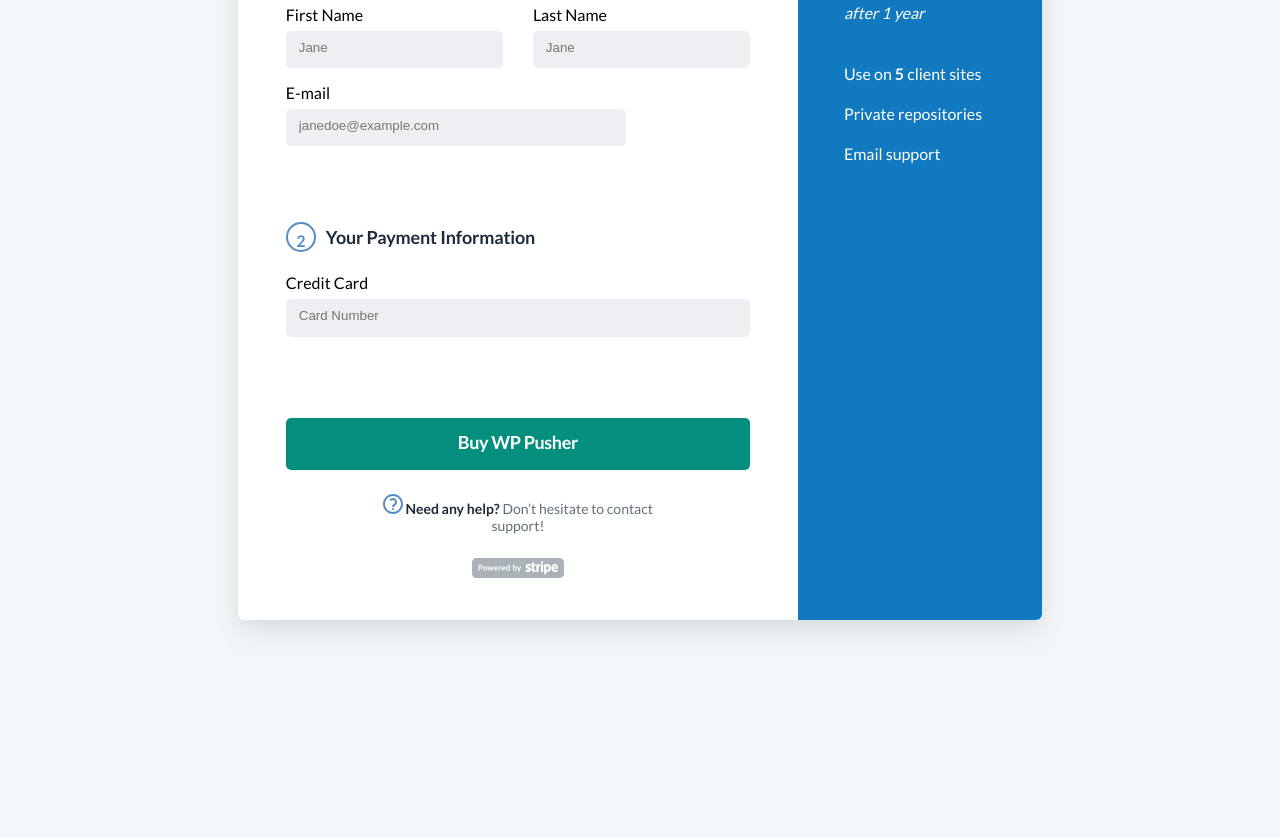
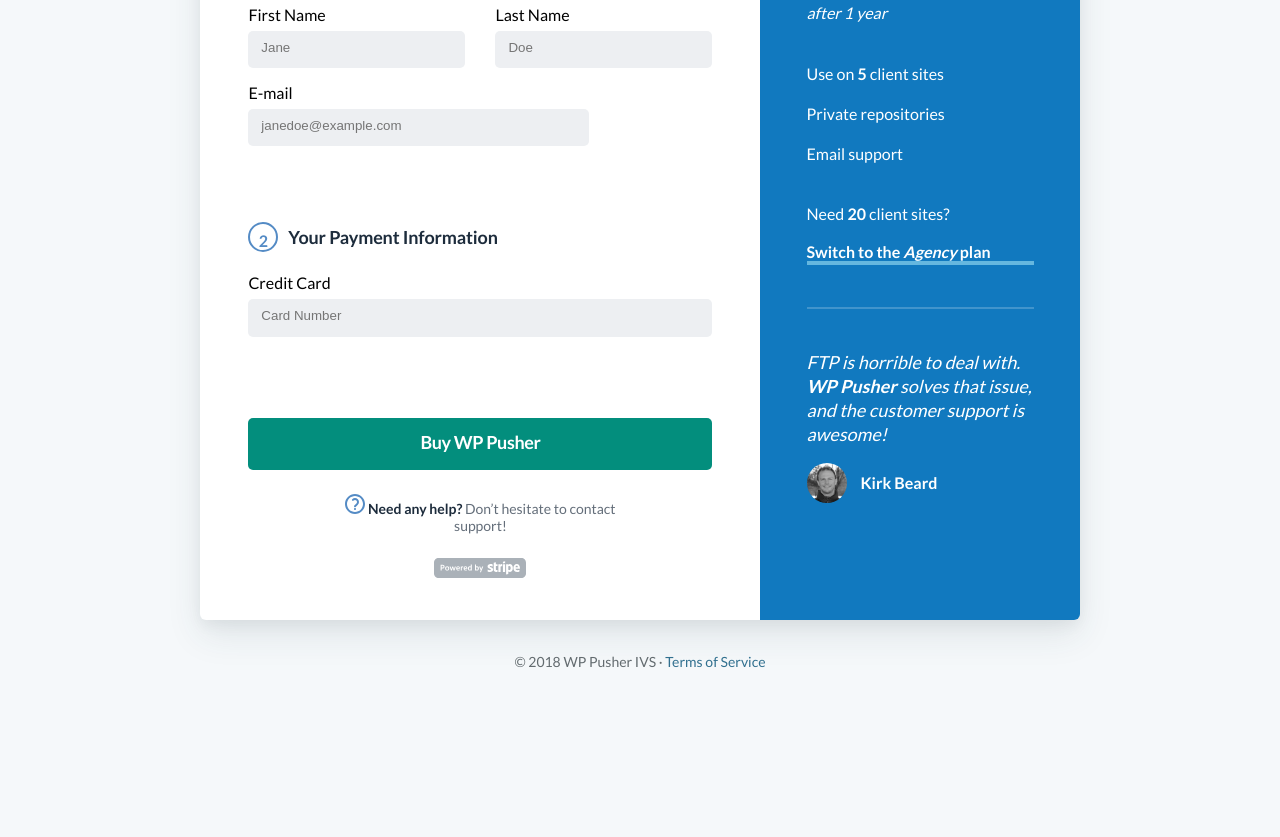
Before and after one commit to imanmachukwu/Altschool-Assignment-3, a plain HTML site: page index.html in a window 1280 px wide. Shown: the part 374-1211 px from the top of the page. Before the commit the page ends 1161 px from the top, so only its background shows below. Drawn offline with Linux system fonts and the light colour scheme.

Commit message:
almost done. fixing up details

```diff
--- a/index.html
+++ b/index.html
@@ -31,7 +31,7 @@
                         </div>
                         <div class="last-name">
                             <label>Last Name</label>
-                            <input type="text" placeholder="Jane">
+                            <input type="text" placeholder="Doe">
                         </div>
                         <div class="email-field">
                             <label>E-mail</label>
@@ -71,8 +71,17 @@
                     <li>Private repositories</li>
                     <li>Email support</li>
                 </ul>
+                <p class="agency-plan">
+                    Need <span class="bold">20</span> client sites?<br> <br> <span class="bold agency-new-line">Switch to the <span class="italics">Agency</span> plan</span>
+                </p>
+                <div class="quote-container">
+                    <p class="ftp">FTP is horrible to deal with. <span>WP Pusher</span> solves that issue, and the customer support is awesome!</p>
+                    <img src="images/Bitmap.png" alt="Photo of a Kirk Beard">
+                    <p class="name">Kirk Beard</p>
+                </div>
             </section>
         </div>
+        <p class="copyright">© 2018 WP Pusher IVS  ·  <span>Terms of Service</span></p>
     </div>
 </body>
 </html>
--- a/style.css
+++ b/style.css
@@ -70,7 +70,9 @@ flex-shrink: 0;
     padding: 5.31rem 0px 8.69rem;
     display: flex;
     width: 100%;
-    justify-content: center;
+    align-items: center;
+    flex-direction: column;
+    gap: 2.06rem;
 }
 
 .checkout-container {
@@ -317,6 +319,98 @@ line-height: 1.5rem; /* 150% */
 letter-spacing: -0.0005rem;
 }
 
+ul.plan-details > li::before {
+    background-image: url(images/Combined\ Shape.svg);
+    background-repeat: no-repeat;
+    width: 1.25rem;
+    height: 1.25rem;
+}
+
 ul.plan-details > li > span {
 font-weight: 700;
 }
+
+p.agency-plan {
+    color: #FFF;
+    font-family: "Lato", Arial, Helvetica, sans-serif;
+    font-size: 1rem;
+    font-style: normal;
+    font-weight: 400;
+    line-height: normal;
+    letter-spacing: -0.0005rem;
+    margin-top: 2.38rem;
+    margin-bottom: 2.63rem;
+    border-bottom: rgb(185, 245, 255, 0.5036) 0.25rem solid;
+}
+
+p.agency-plan > span.bold {
+    font-weight: 700;
+}
+
+p.agency-plan span.italics {
+    font-style: italic;
+}
+
+p.agency-plan .agency-new-line {
+    display: block;
+}
+
+.quote-container {
+    display: grid;
+    padding-top: 2.56rem;
+    border-top: rgb(255, 255, 255, 0.2005) 0.125rem solid;
+    row-gap: 1.06rem;
+    column-gap: 0.87rem;
+    grid-template-rows: auto auto;
+    grid-template-columns: minmax(min-content, 0px) auto;
+    align-items: center;
+}
+
+.quote-container > p.ftp {
+    max-width: 14.1875rem;
+    color: #FFF;
+    grid-column: 1 / 3;
+font-family: "Lato", Arial, Helvetica, sans-serif;
+font-size: 1.125rem;
+font-style: italic;
+font-weight: 400;
+line-height: 1.5rem; /* 133.333% */
+letter-spacing: -0.00056rem;
+}
+
+p.ftp > span {
+    font-weight: 700;
+}
+
+.quote-container > img {
+    width: 2.5rem;
+    height: 2.5rem;
+    border-radius: 50%;
+    grid-row: 2 / 3;
+}
+
+.quote-container > p.name {
+    color: #FFF;
+font-family: "Lato", Arial, Helvetica, sans-serif;
+font-size: 1rem;
+font-style: normal;
+font-weight: 700;
+line-height: normal;
+letter-spacing: -0.0005rem;
+grid-row: 2 / 3;
+grid-column: 2 / 3;
+}
+
+p.copyright {
+    color: #636B6F;
+text-align: center;
+font-family: "Lato", Arial, Helvetica, sans-serif;
+font-size: 0.875rem;
+font-style: normal;
+font-weight: 400;
+line-height: normal;
+}
+
+p.copyright span {
+    color: #31708F;
+}
```
Also changed, not shown: images/Combined Shape.svg (added).
